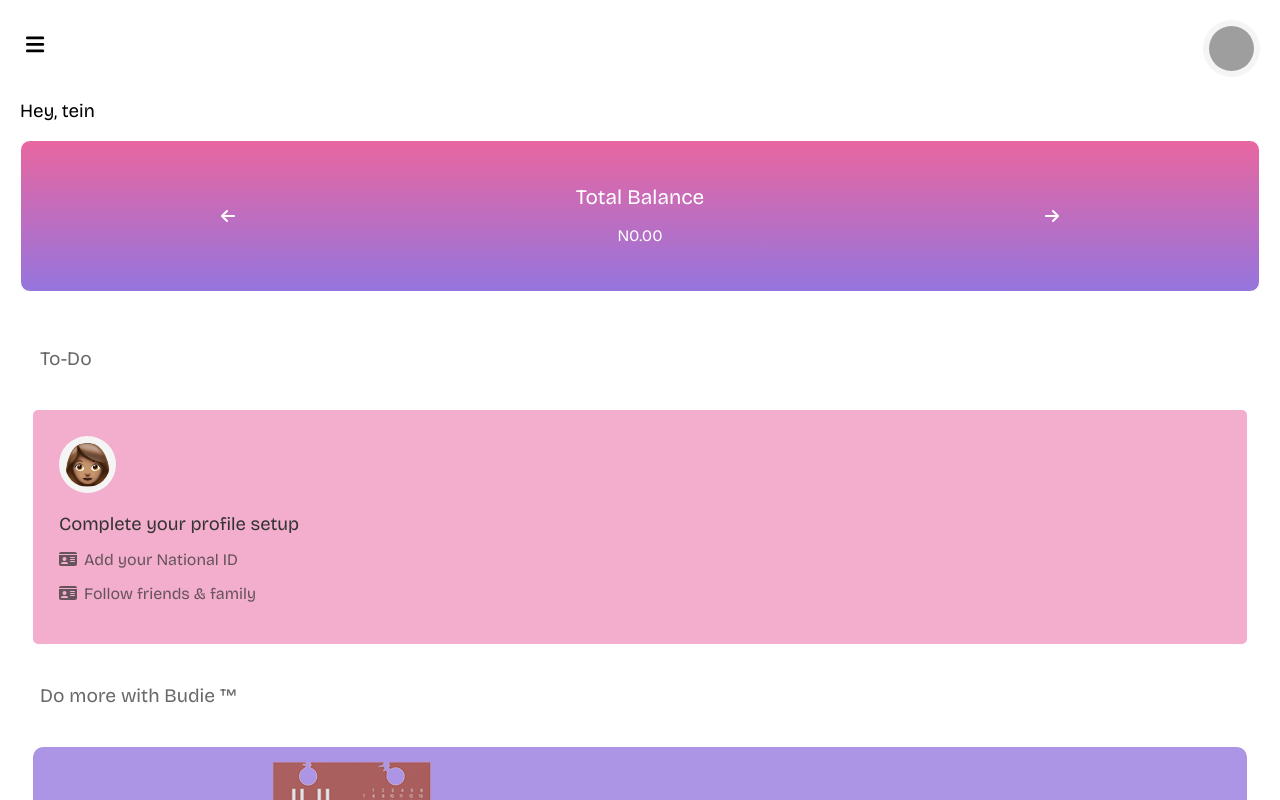
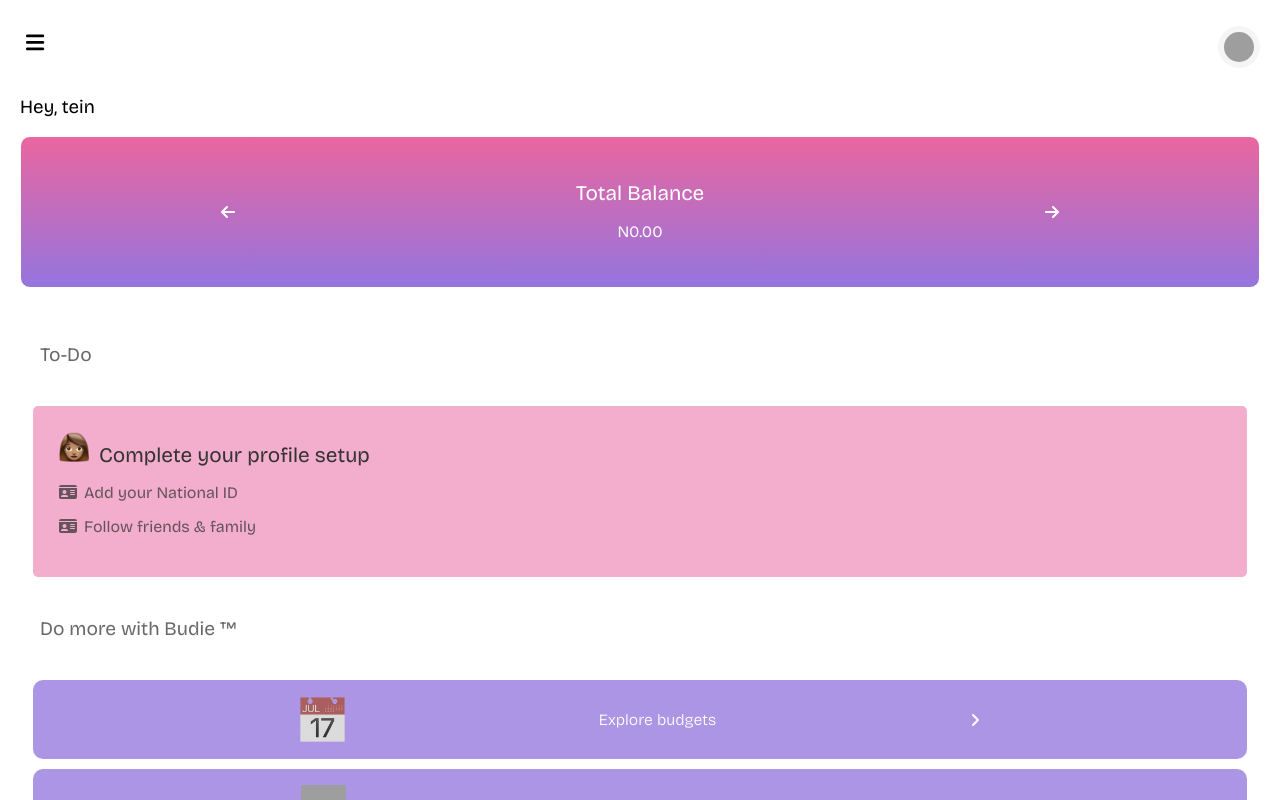
Before and after one commit to kerenIy/budie-app, a React (Vite) app: page /account in a window 1280 px wide. Shown: the top 800 px of the page. Built offline with nearby package versions, Linux system fonts and the light colour scheme; grey boxes are pictures that could not be loaded.

Commit message:
Styles for main component

```diff
--- a/src/components/account/MainContent.jsx
+++ b/src/components/account/MainContent.jsx
@@ -26,8 +26,10 @@ export default function MainContent() {
           <div>
             <MainBodyItem title="To-Do" />
             <div className="main-banner">
-              <img src={ID} alt="" className="account-img" />
-              <h2>Complete your profile setup</h2>
+              <div>
+                <img src={ID} alt="" />
+                <h2>Complete your profile setup</h2>
+              </div>
 
               <div>
                 <span>
--- a/src/index.css
+++ b/src/index.css
@@ -342,7 +342,7 @@ body {
   font-weight: 300;
 }
 
-.account-img {
+.main-body-card img {
   width: 45px;
   height: 45px;
 }
@@ -370,7 +370,9 @@ body {
 }
 
 .main-banner h2 {
-  font-size: 1.15rem;
+  font-size: 1.3rem;
+  display: inline;
+  margin-left: 10px;
 }
 
 .main-banner p {
@@ -381,6 +383,11 @@ body {
   display: block;
   margin: 15px 0;
   color: #333333bb;
+}
+
+.main-banner img {
+  width: 30px;
+  height: 30px;
 }
 .card-body {
   display: flex;
```
